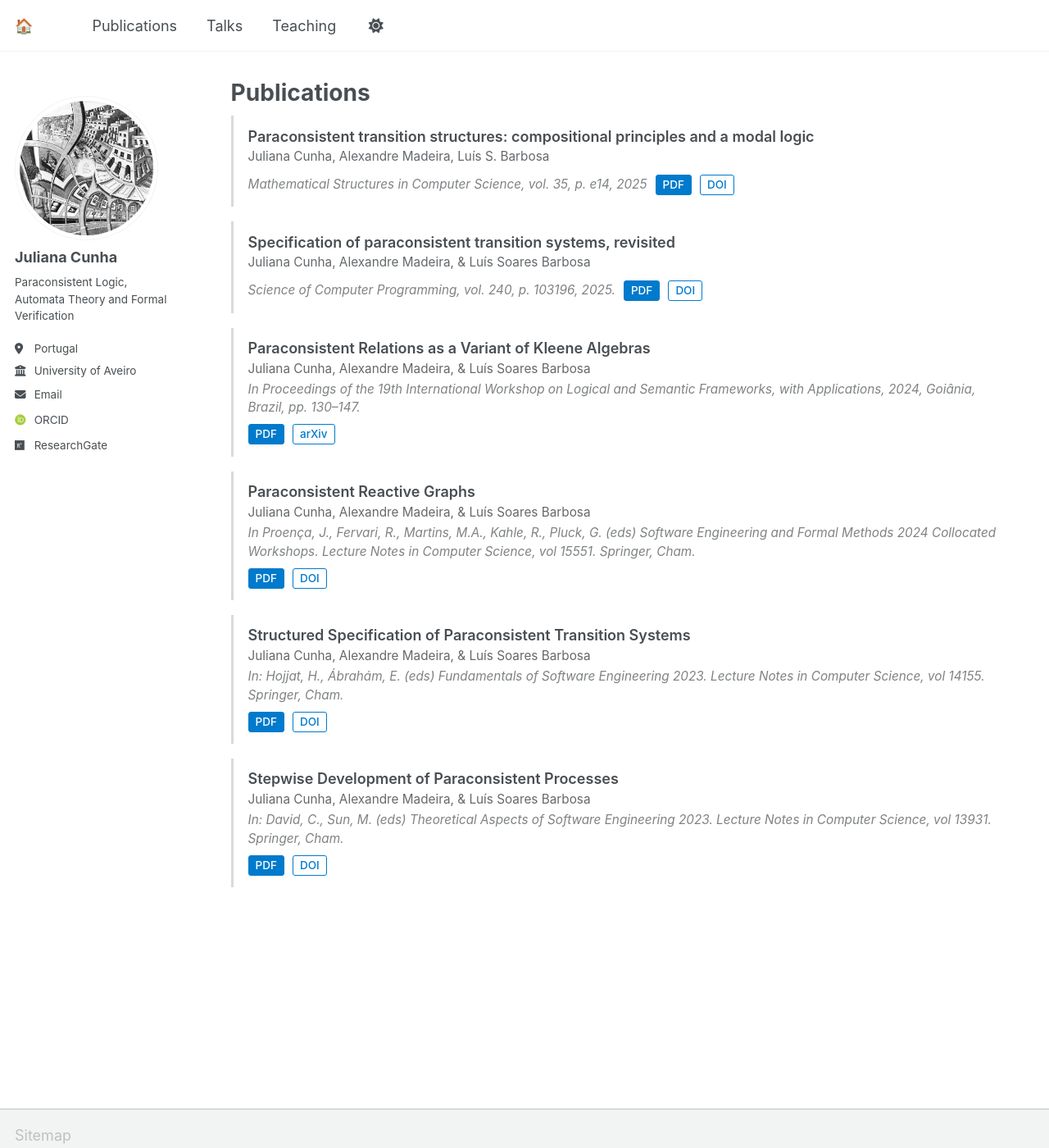
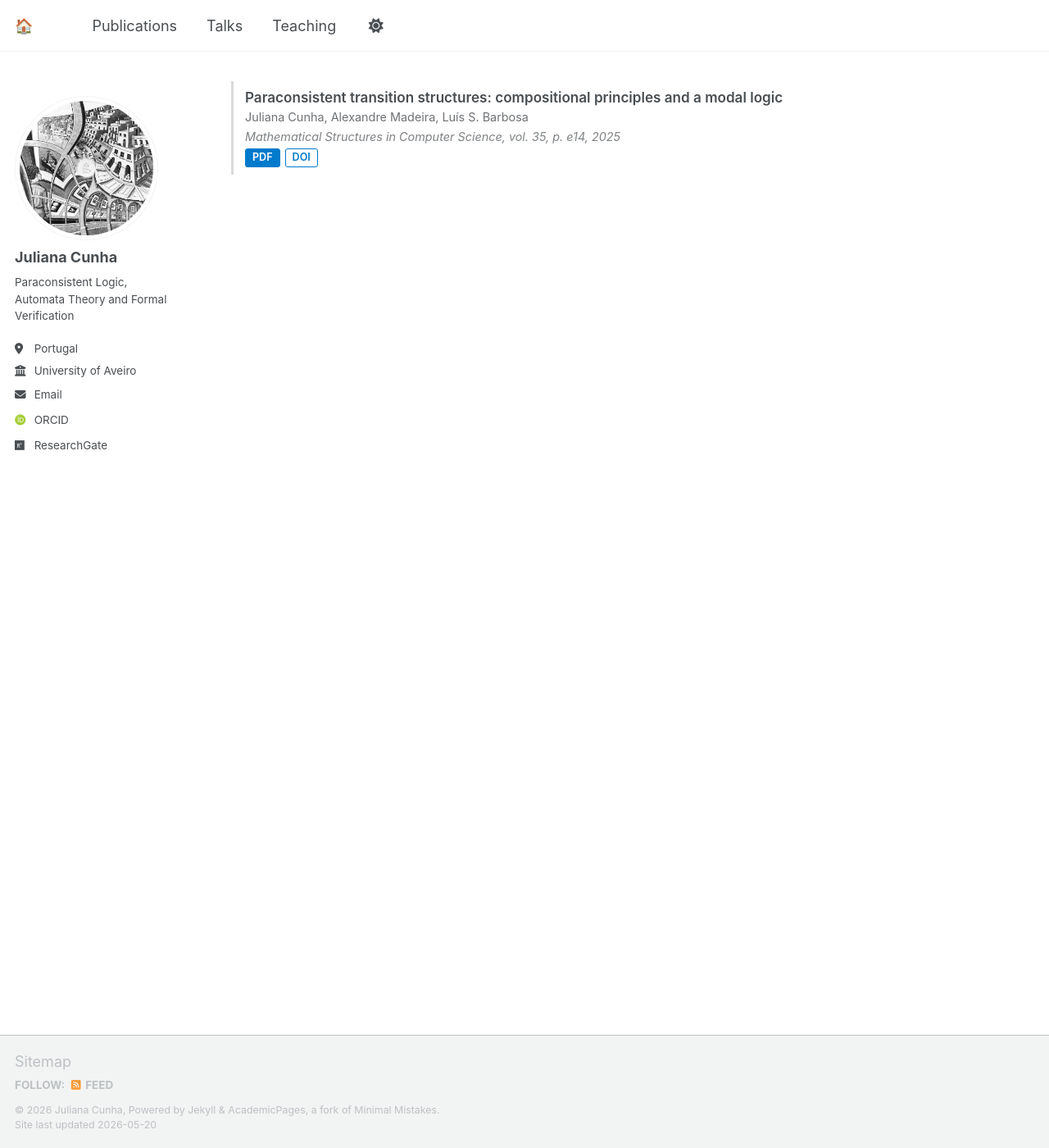
Before and after one commit to juliana-cunha/juliana-cunha.github.io, a Jekyll site: the page built from _pages/research.md, in a window 1280 px wide and 1400 px high. Shown: the whole window at 82% size. Built offline with Jekyll 4.4.1, drawn with Linux system fonts in a browser that asks for light colours; some web fonts are replaced; our own code applies the rules of GitHub Pages for plain Markdown files; a script that is not in the unit is left out.

Commit message:
Update research.md

```diff
--- a/_pages/research.md
+++ b/_pages/research.md
@@ -1,59 +1,47 @@
----
-layout: archive
-title: "Publications"
-permalink: /publications/
-author_profile: true
----
-
 <style>
   .pub-container {
-    margin-bottom: 1rem;
-    padding: 0.8rem 1rem;
-    /* Uses theme's border color or a semi-transparent gray */
+    margin-bottom: 0.8rem; /* Reduced margin */
+    padding: 0.5rem 0.8rem; /* Reduced padding */
     border-left: 3px solid rgba(128, 128, 128, 0.3);
-    background-color: transparent;
     transition: all 0.2s ease;
   }
-  /* Subtle highlight on hover that works in both modes */
   .pub-container:hover {
     border-left: 3px solid #007acc;
     background-color: rgba(128, 128, 128, 0.05);
   }
   .pub-title {
     font-weight: 600;
-    font-size: 1rem;
-    line-height: 1.2;
-    /* Adapt to theme text color */
-    color: inherit;
+    font-size: 0.95rem; /* Slightly smaller text */
+    line-height: 1.3;
     display: block;
-    margin-bottom: 3px;
+    margin-bottom: 2px;
   }
   .pub-authors {
-    font-size: 0.85rem;
-    opacity: 0.85;
+    font-size: 0.8rem; /* Smaller author text */
+    opacity: 0.8;
     margin-bottom: 2px;
   }
   .pub-venue {
     font-style: italic;
-    font-size: 0.85rem;
+    font-size: 0.8rem; /* Smaller venue text */
     opacity: 0.7;
-    display: inline-block;
-    margin-right: 10px;
+    display: block; /* Kept as block to manage layout better */
+    margin-bottom: 4px;
   }
+  /* Flexbox fix: keeps buttons on the same line */
   .pub-links {
-    display: inline-block;
-    margin-top: 5px;
+    display: flex;
+    flex-wrap: nowrap; /* Forces buttons to stay on one line */
+    gap: 6px;
+    align-items: center;
   }
   .btn-pub {
-    display: inline-block;
-    padding: 2px 8px;
-    margin-right: 5px;
-    font-size: 0.75rem;
-    font-weight: 500;
+    padding: 1px 8px; /* Slimmer buttons */
+    font-size: 0.7rem; /* Smaller button text */
+    font-weight: 600;
     border-radius: 3px;
     text-decoration: none !important;
     border: 1px solid #007acc;
-    line-height: 1.4;
   }
   .btn-pdf {
     background-color: #007acc;
@@ -65,64 +53,12 @@ author_profile: true
   }
 </style>
 
-<!-- Copy your publication <div> blocks here - they will now inherit the correct colors! -->
-
 <div class="pub-container">
   <span class="pub-title">Paraconsistent transition structures: compositional principles and a modal logic</span>
   <div class="pub-authors">Juliana Cunha, Alexandre Madeira, Luís S. Barbosa</div>
-  <span class="pub-venue">Mathematical Structures in Computer Science, vol. 35, p. e14, 2025 </span>
+  <span class="pub-venue">Mathematical Structures in Computer Science, vol. 35, p. e14, 2025</span>
   <div class="pub-links">
     <a href="" class="btn-pub btn-pdf">PDF</a>
     <a href="https://doi.org/10.1017/S0960129525100170" class="btn-pub btn-doi">DOI</a>
   </div>
 </div>
-
-<div class="pub-container">
-  <span class="pub-title">Specification of paraconsistent transition systems, revisited</span>
-  <div class="pub-authors">Juliana Cunha, Alexandre Madeira, & Luís Soares Barbosa</div>
-  <span class="pub-venue">Science of Computer Programming, vol. 240, p. 103196, 2025.</span>
-  <div class="pub-links">
-    <a href=" https://juliana-cunha.github.io/files/papers/SCP23.pdf" class="btn-pub btn-pdf">PDF</a>
-    <a href="https://doi.org/10.1016/j.scico.2024.103196" class="btn-pub btn-doi">DOI</a>
-  </div>
-</div>
-
-<div class="pub-container">
-  <span class="pub-title">Paraconsistent Relations as a Variant of Kleene Algebras</span>
-  <div class="pub-authors">Juliana Cunha, Alexandre Madeira, & Luís Soares Barbosa</div>
-  <span class="pub-venue"> In Proceedings of the 19th International Workshop on Logical and Semantic Frameworks, with Applications, 2024, Goiânia, Brazil, pp. 130–147. </span>
-  <div class="pub-links">
-    <a href="https://juliana-cunha.github.io/files/papers/LSFA24.pdf" class="btn-pub btn-pdf">PDF</a>
-    <a href="https://doi.org/10.48550/arXiv.2506.05840" class="btn-pub btn-doi">arXiv</a>
-  </div>
-</div>
-
-<div class="pub-container">
-  <span class="pub-title">Paraconsistent Reactive Graphs</span>
-  <div class="pub-authors">Juliana Cunha, Alexandre Madeira, & Luís Soares Barbosa</div>
-  <span class="pub-venue"> In Proença, J., Fervari, R., Martins, M.A., Kahle, R., Pluck, G. (eds) Software Engineering and Formal Methods 2024 Collocated Workshops. Lecture Notes in Computer Science, vol 15551. Springer, Cham. </span>
-  <div class="pub-links">
-    <a href="https://juliana-cunha.github.io/files/papers/Reacts24.pdf" class="btn-pub btn-pdf">PDF</a>
-    <a href="https://doi.org/10.1007/978-3-031-94748-3_9" class="btn-pub btn-doi">DOI</a>
-  </div>
-</div>
-
-<div class="pub-container">
-  <span class="pub-title">Structured Specification of Paraconsistent Transition Systems</span>
-  <div class="pub-authors">Juliana Cunha, Alexandre Madeira, & Luís Soares Barbosa</div>
-  <span class="pub-venue">In: Hojjat, H., Ábrahám, E. (eds) Fundamentals of Software Engineering 2023. Lecture Notes in Computer Science, vol 14155.  Springer, Cham.</span>
-  <div class="pub-links">
-    <a href="https://juliana-cunha.github.io/files/papers/FSEN23.pdf" class="btn-pub btn-pdf">PDF</a>
-    <a href="https://doi.org/10.1007/978-3-031-42441-0_1" class="btn-pub btn-doi">DOI</a>
-  </div>
-</div>
-
-<div class="pub-container">
-  <span class="pub-title">Stepwise Development of Paraconsistent Processes</span>
-  <div class="pub-authors">Juliana Cunha, Alexandre Madeira, & Luís Soares Barbosa</div>
-  <span class="pub-venue"> In: David, C., Sun, M. (eds) Theoretical Aspects of Software Engineering 2023. Lecture Notes in Computer Science, vol 13931. Springer, Cham. </span>
-  <div class="pub-links">
-    <a href="https://juliana-cunha.github.io/files/papers/TASE23.pdf" class="btn-pub btn-pdf">PDF</a>
-    <a href="https://doi.org/10.1007/978-3-031-35257-7_20" class="btn-pub btn-doi">DOI</a>
-  </div>
-</div>
```
